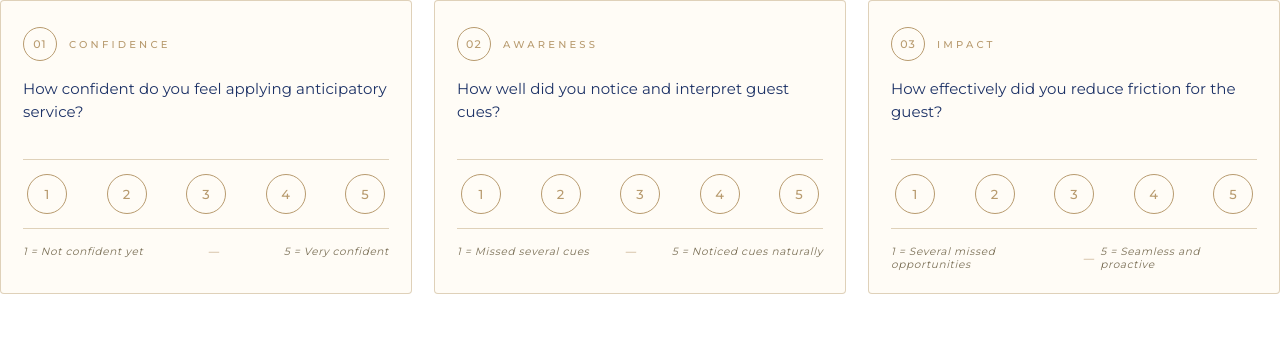
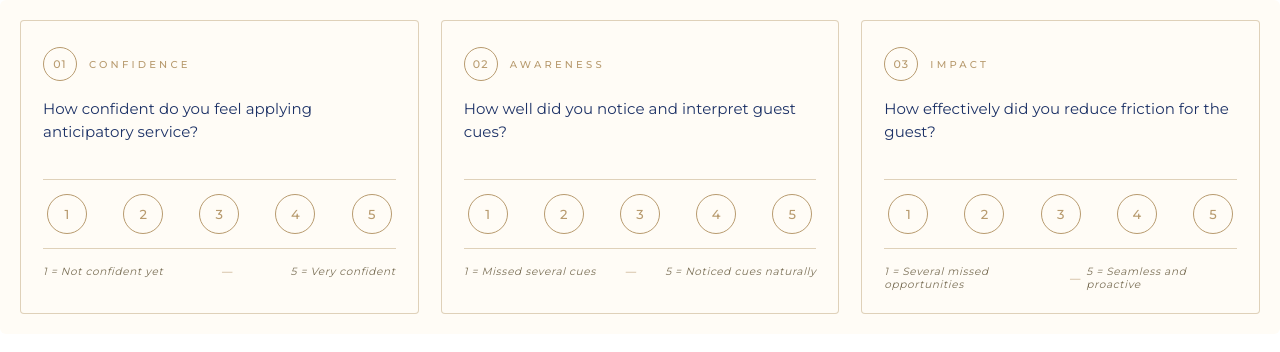
Before and after one commit to nninaf-a11y/reflection-scale, a plain HTML site: page index.html in a window 1280 px wide. Drawn offline with Linux system fonts and the light colour scheme.

Commit message:
Update styles.css

```diff
--- a/styles.css
+++ b/styles.css
@@ -11,7 +11,7 @@
 }
 *{box-sizing:border-box;margin:0;padding:0}
 html,body{background:transparent;color:var(--ink);font-family:'Montserrat',system-ui,sans-serif;-webkit-font-smoothing:antialiased}
-.reflection {padding: 0 !important; background: transparent !important;}
+.reflection {background: var(--cream) !important; padding: 20px; border-radius: 6px;}
 .intro{text-align:center;margin-bottom:28px}
 .eyebrow{display:inline-block;font-size:11px;letter-spacing:.32em;color:var(--gold);text-transform:uppercase;font-weight:500;margin-bottom:10px}
 .intro h1{font-weight:300;font-size:30px;letter-spacing:.04em;color:var(--navy)}
```
